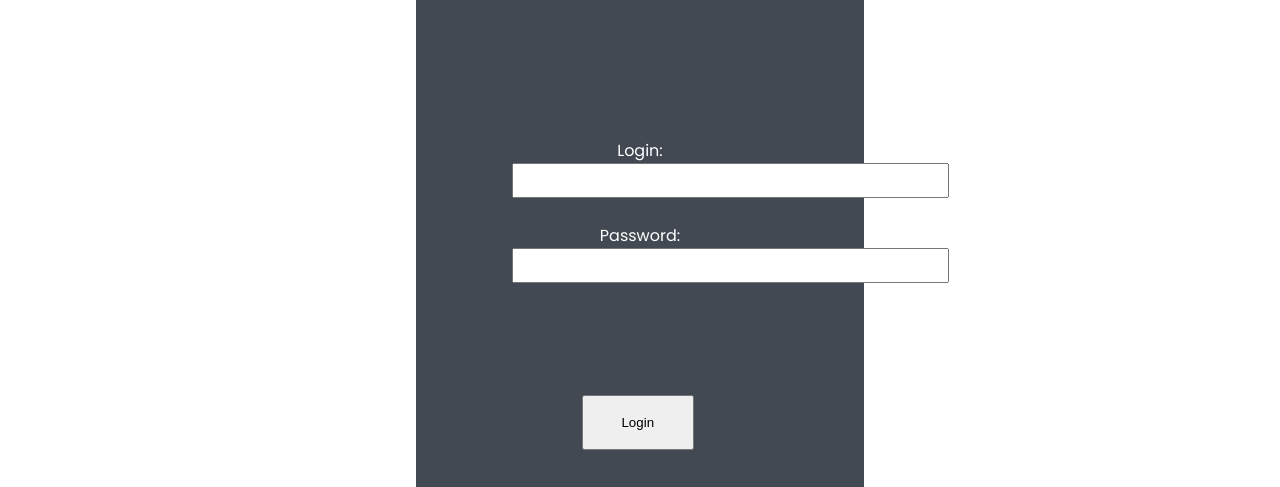
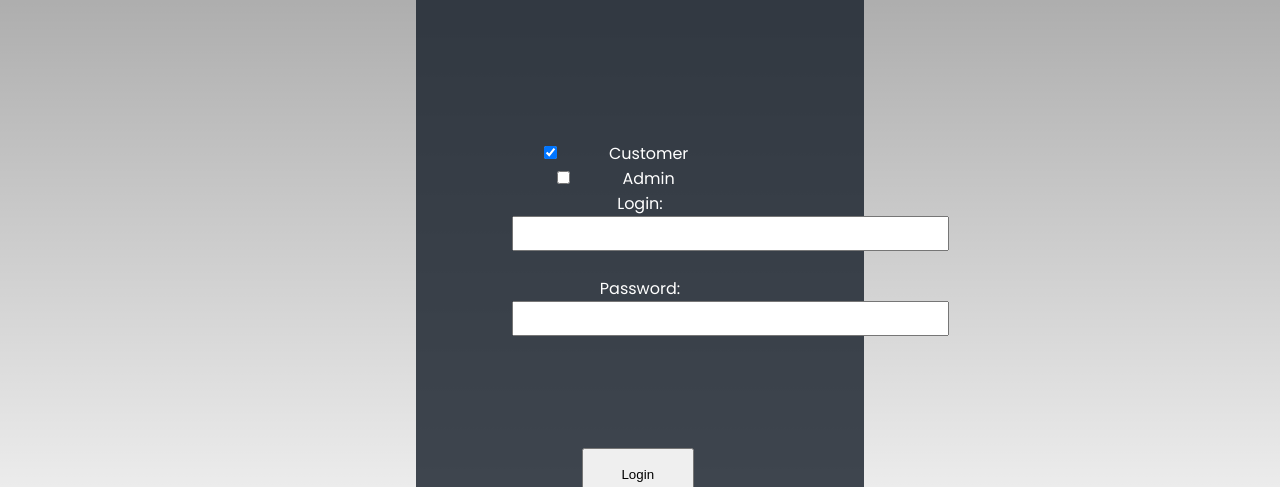
Before and after one commit to ToWeS-oss/JestemMadry, a plain HTML site: page login.html in a window 1280 px wide. Shown: the part 313-800 px from the top of the page. Drawn offline with Linux system fonts and the light colour scheme.

Commit message:
Update login.html

```diff
--- a/login.html
+++ b/login.html
@@ -11,7 +11,7 @@
         rel="stylesheet">
     <link rel="stylesheet" href="./css/style.css">
 
-    <title>Document</title>
+    <title>Green Health | Login</title>
 </head>
 
 <body>
@@ -30,12 +30,23 @@
             </ul>
         </nav>
     </header>
+    <section id="registration">
+
+
     <div class="form-wrapper">
         <form action="">
             <div class="form-head">
                 <h2>Login</h2>
             </div>
             <div class="name-form">
+            <div>
+                 <input type="checkbox" id="customer" name="customer" checked>
+                  <label for="scales">Customer</label>
+            </div>
+                <div>
+                    <input type="checkbox" id="admin" name="admin">
+                    <label for="horns">Admin</label>
+            </div>
             <label for="login">Login:</label><br>
             <input type="text" id="Llogin" name="login" required><br>
             <small id= "LloginError"></small>
@@ -48,6 +59,7 @@
             <a href="./register.html"><button type="button">Sign-Up</button></a>
         </form>
         </div>
+        </section>
 <script src="./register.js"></script>
 
     <footer>
```
